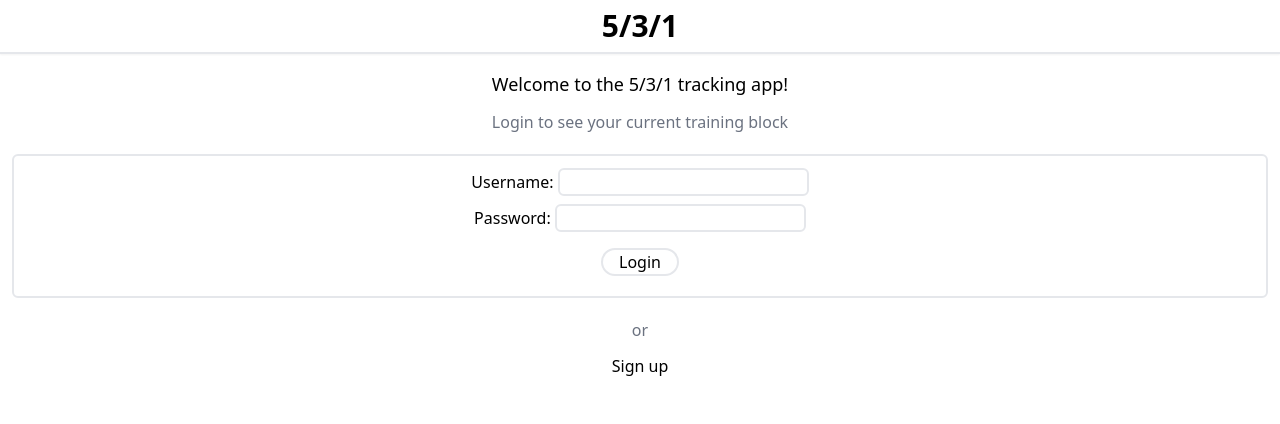
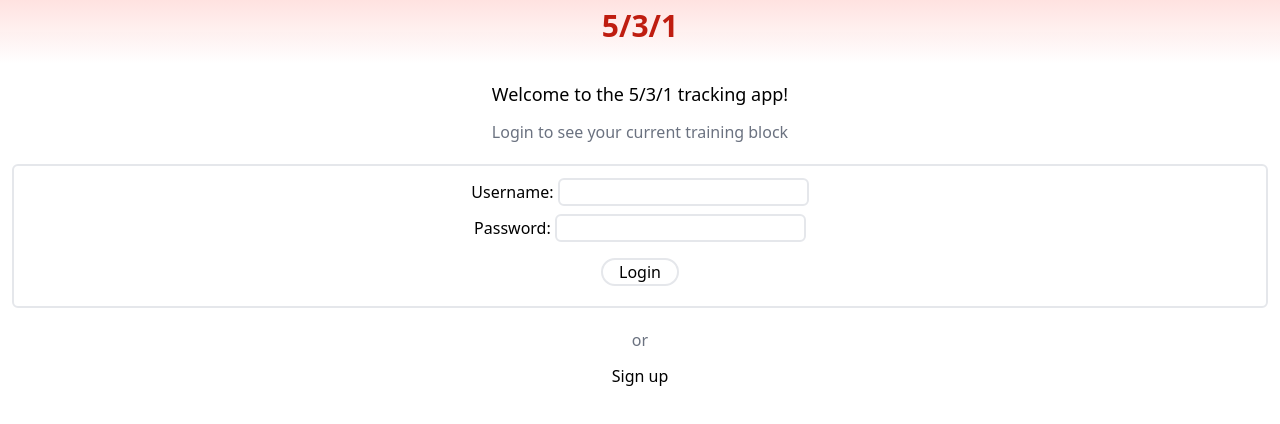
Before and after one commit to danjzych/5-3-1, a SvelteKit app in the folder app/: page / in a window 1280 px wide. Shown: the top 424 px of the page. Built offline with nearby package versions, Linux system fonts and the light colour scheme.

Commit message:
Abstracted Nav into own component, added custom color theme in tailwind

```diff
--- a/app/src/routes/+layout.svelte
+++ b/app/src/routes/+layout.svelte
@@ -1,10 +1,11 @@
 <script lang="ts">
+	import '../app.css';
+	import { jwtDecode } from 'jwt-decode';
 	import _531API from '$lib/api';
 	import { onMount } from 'svelte';
 	import { user } from '../stores';
 	import { token } from './_stores';
-	import { jwtDecode } from 'jwt-decode';
-	import '../app.css';
+	import Nav from './Nav.svelte';
 
 	async function setUser() {
 		_531API.token = $token;
@@ -26,7 +27,7 @@
 	}
 </script>
 
-<header class="flex min-w-full justify-center border-b-2 p-2 shadow-sm">
-	<h1 class="text-3xl font-extrabold">5/3/1</h1>
-</header>
-<slot />
+<Nav />
+<main class="posiion relative top-16">
+	<slot />
+</main>
--- /dev/null
+++ b/app/src/routes/Nav.svelte
@@ -0,0 +1,5 @@
+<nav
+	class="from-thunderbird-100 position fixed flex h-16 min-w-full justify-center bg-gradient-to-b to-transparent p-2"
+>
+	<h1 class="text-thunderbird-700 text-3xl font-extrabold">5/3/1</h1>
+</nav>
--- a/app/tailwind.config.js
+++ b/app/tailwind.config.js
@@ -2,7 +2,23 @@
 export default {
 	content: ['./src/**/*.{html,js,svelte,ts}'],
 	theme: {
-		extend: {}
+		extend: {
+			colors: {
+				thunderbird: {
+					50: '#fff2f1',
+					100: '#ffe2e0',
+					200: '#ffcac6',
+					300: '#ffa69f',
+					400: '#ff7267',
+					500: '#fc4637',
+					600: '#e92819',
+					700: '#bf1d10',
+					800: '#a21d12',
+					900: '#861e16',
+					950: '#490b06',
+				},
+			},
+		},
 	},
-	plugins: []
+	plugins: [],
 };
```
